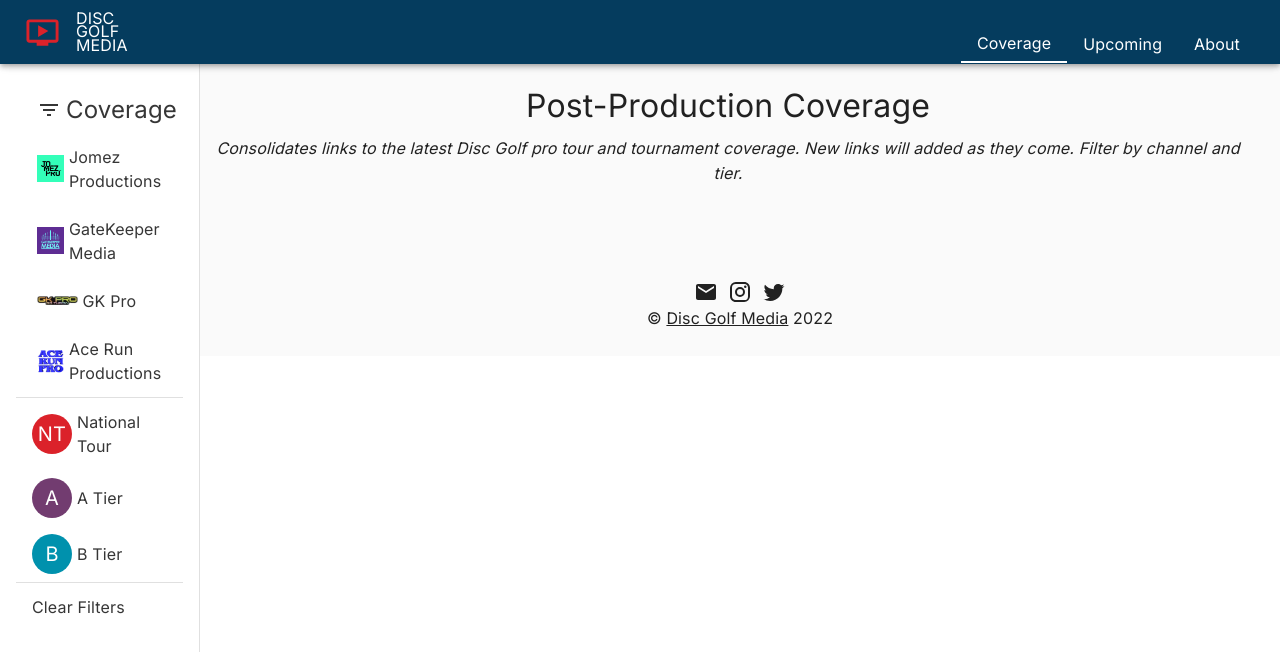
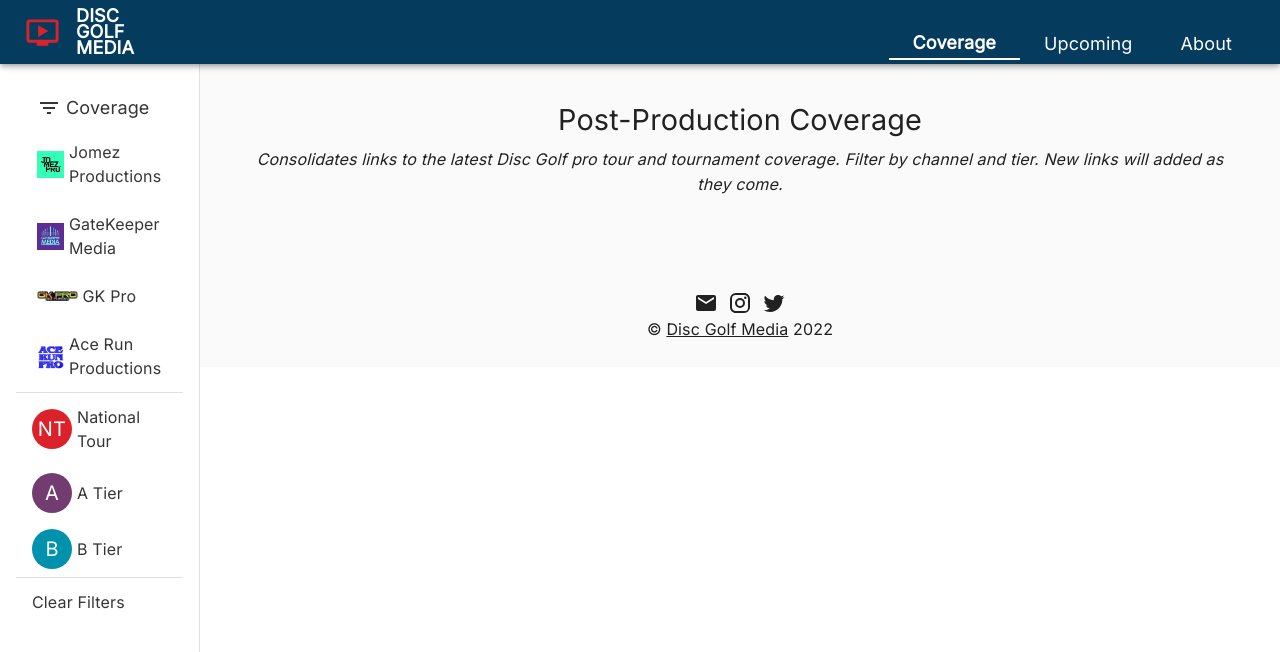
Before and after one commit to ppayne12/Disc-Golf-Media, a React (Create React App) app: page / in a window 1280 px wide. Shown: the top 652 px of the page. Built offline with nearby package versions, Linux system fonts and the light colour scheme.

Commit message:
updated fonts

```diff
--- a/src/Components/Header.js
+++ b/src/Components/Header.js
@@ -78,20 +78,54 @@
           </Grid>
         </Grid>
         <MenuItem
-          sx={{ mt: 3, borderBottom: "2px solid white", fontWeight: "bold" }}
+          sx={{
+            mt: 3,
+            borderBottom: "2px solid white",
+            p: "4px",
+
+            "@media (min-width:600px)": {
+              pr: 3,
+              pl: 3,
+            },
+          }}
           key="coverage"
         >
-          <Typography selected={true} textAlign="center">
+          <Typography
+            variant="h4"
+            sx={{ fontWeight: "600" }}
+            textAlign="center"
+          >
             Coverage
           </Typography>
         </MenuItem>
-        <MenuItem sx={{ mt: 3 }} key="coverage">
-          <Typography selected={true} textAlign="center">
+        <MenuItem
+          sx={{
+            mt: 3,
+            p: "4px",
+            "@media (min-width:600px)": {
+              pr: 3,
+              pl: 3,
+            },
+          }}
+          key="coverage"
+        >
+          <Typography variant="h4" textAlign="center">
             Upcoming
           </Typography>
         </MenuItem>
-        <MenuItem sx={{ mt: 3 }} key="coverage">
-          <Typography selected={true} textAlign="center">
+        <MenuItem
+          sx={{
+            mt: 3,
+            p: "4px",
+
+            "@media (min-width:600px)": {
+              pr: 3,
+              pl: 3,
+            },
+          }}
+          key="coverage"
+        >
+          <Typography variant="h4" textAlign="center">
             About
           </Typography>
         </MenuItem>
--- a/src/Components/TournamentCoverage.js
+++ b/src/Components/TournamentCoverage.js
@@ -36,6 +36,7 @@
       columns={{ xs: 1, sm: 2, md: 4, lg: 6, xl: 8, xxl: 12 }}
       justifyContent="center"
     >
+      <Grid item xs={12}>
         <Box sx={{ p: "15px", mb: "15px" }} gutterBottom>
           <Typography
             component="h1"
@@ -48,10 +49,11 @@
           </Typography>
           <Typography variant="subtitle2" align="center">
             Consolidates links to the latest Disc Golf pro tour and tournament
-          coverage. New links will added as they come. Filter by channel and
-          tier.
+            coverage. Filter by channel and tier. New links will added as they
+            come.
           </Typography>
         </Box>
+      </Grid>
       {(TD || []).map((snap) => (
         <Grid item xs={2} key={snap.id}>
           <TournamentCard
--- a/src/Theme.js
+++ b/src/Theme.js
@@ -32,22 +32,34 @@
       fontWeight: 500,
       fontSize: "1.5rem",
       "@media (min-width:600px)": {
-        fontSize: "2rem",
+        fontSize: "1.8rem",
       },
     },
     h2: {
-      fontSize: "x-large",
+      fontSize: "large",
     },
     h3: {
       fontSize: "medium",
     },
     h4: {
       fontSize: "medium",
+      fontWeight: 500,
+      "@media (min-width:600px)": {
+        fontSize: "large",
+      },
     },
     h5: {
       fontSize: "medium",
-      fontWeight: 500,
+      fontWeight: 600,
       textTransform: "uppercase",
+      "@media (min-width:600px)": {
+        fontSize: "large",
+      },
+    },
+    MenuItem: {
+      "@media (min-width:600px)": {
+        p: 1,
+      },
     },
     subtitle2: {
       fontWeight: 300,
```
Also changed, not shown: 9 other files (tests, documents, lock files or other folders). Lines whose indentation alone changed are shown as unchanged.
